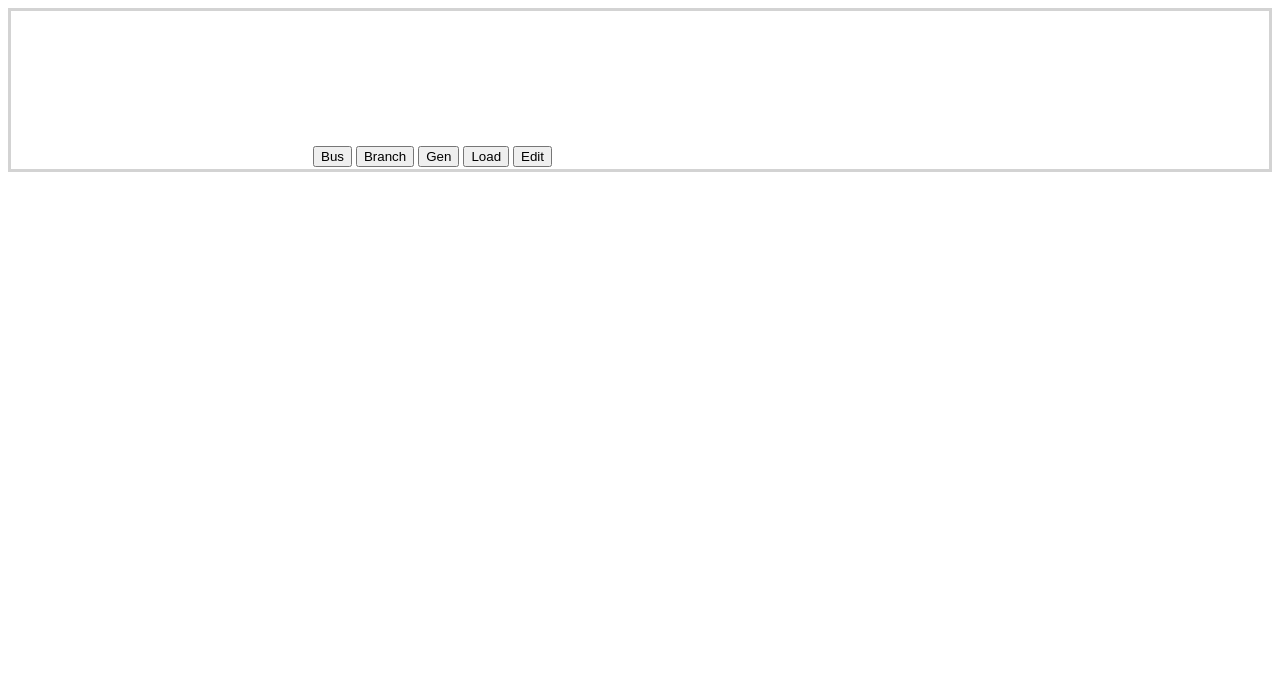
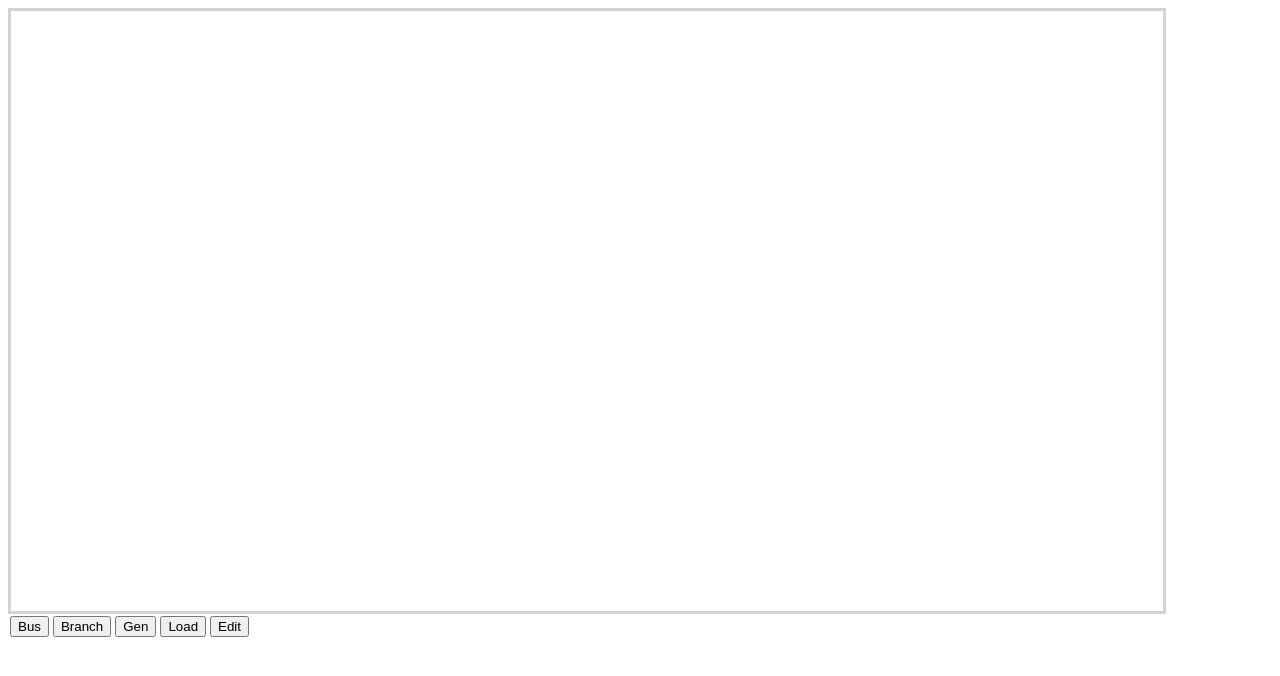
Before and after one commit to dsuper66/simplexnodal, an Angular app: page /network-builder-component in a window 1280 px wide. Shown: the top 676 px of the page. Built offline with nearby package versions, Linux system fonts and the light colour scheme.

Commit message:
revert testing changes

```diff
--- a/src/app/views/network-builder-view/network-builder-view.component.html
+++ b/src/app/views/network-builder-view/network-builder-view.component.html
@@ -63,8 +63,8 @@
   </ng-container>
 
 </svg>
-
-
+</section>
+<section>
     <button (click)="addElement('bus')">Bus</button>
     <button (click)="addElement('branch')">Branch</button>
     <button (click)="addElement('gen')">Gen</button>
--- a/src/styles.css
+++ b/src/styles.css
@@ -1,7 +1,7 @@
 /* You can add global styles to this file, and also import other style files */
 .shapeCanvas{
-    /* height:75vh; */
-    /* width: 90vw; */
+    height:75vh;
+    width: 90vw;
     border:solid;
     border-color:lightgrey;
     margin: 0px;
```
